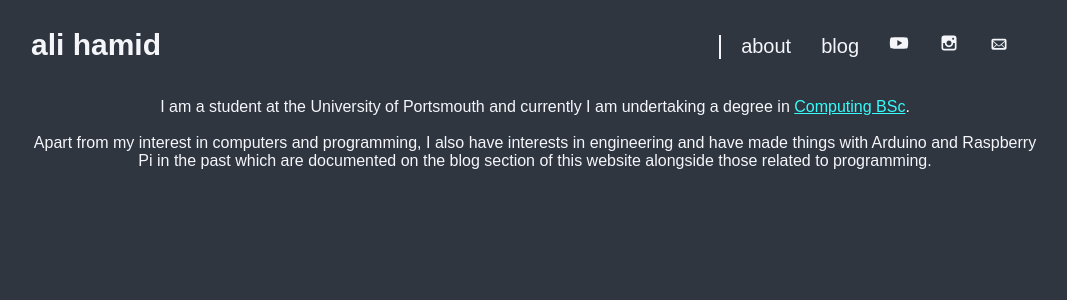
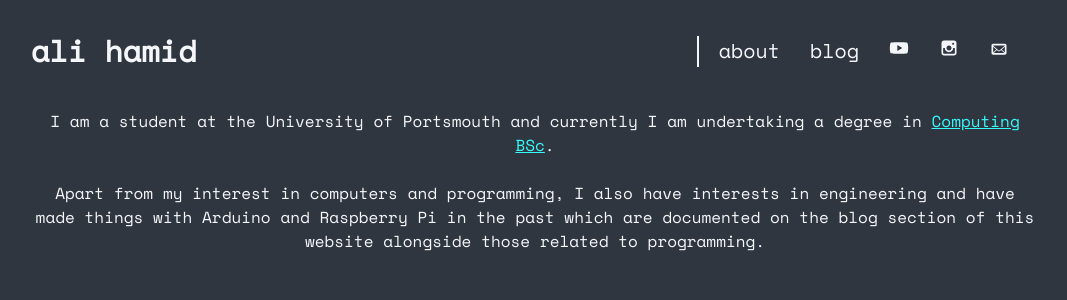
Before and after one commit to al651/alham.co, a React (Create React App) app: page / in a window 1280 px wide. Shown: the top 300 px of the page, without its empty margins (105-1172 px from the left). Built offline with nearby package versions, Linux system fonts and the light colour scheme.

Commit message:
moved app.css + font fixes

```diff
--- /dev/null
+++ b/src/App.css
@@ -0,0 +1,53 @@
+@font-face {
+  font-family: "Regular";
+  src: local("SpaceMono-Regular"),
+    url("./fonts/SpaceMono/SpaceMono-Regular.ttf") format("truetype");
+}
+
+@font-face {
+  font-family: "Bold";
+  src: local("SpaceMono-Bold"),
+    url("./fonts/SpaceMono/SpaceMono-Bold.ttf") format("truetype");
+}
+
+@font-face {
+  font-family: "Italic";
+  src: local("SpaceMono-Italic"),
+    url("./fonts/SpaceMono/SpaceMono-Italic.ttf") format("truetype");
+}
+
+@font-face {
+  font-family: "BoldItalic";
+  src: local("SpaceMono-BoldItalic"),
+    url("./fonts/SpaceMono/SpaceMono-BoldItalic.ttf") format("truetype");
+}
+
+:root {
+  background-color: #2f3640;
+  color: var(--text-color);
+
+
+  --background-color: #2f3640;
+  --text-color: #f5f6fa;
+  --text-secondary-color: black;
+  --text-hover-color: #95a5a6;
+
+  /* --primary-color: rgba(63,61,86,1);
+  --primary-color-hover: rgba(63,61,86,0.8);
+  --secondary-color: rgba(195, 148, 78, 1);
+  --secondary-color-hover: rgba(195, 148, 78, 0.8); */
+  --background-color-hover: #C6BCBC;
+  --alt-background: #006600;
+  --link-color: #37fafa;
+}
+
+body {
+    text-align: center;
+    padding-left: 10%;
+    padding-right: 10%;
+    font-family: 'Regular';
+}
+
+/* *, *::before, *::after{
+  box-sizing: border-box;
+} */
--- a/src/App.js
+++ b/src/App.js
@@ -1,7 +1,7 @@
 import Navbar from './components/Navbar'
 import HomePage from './pages/Home'
 import BlogPage from './pages/Blog'
-import './styles/App.css'
+import './App.css'
 import { BrowserRouter as Router, Routes, Route } from 'react-router-dom';
 
 function App() {
--- a/src/index.js
+++ b/src/index.js
@@ -3,7 +3,7 @@ import ReactDOM from 'react-dom';
 
 import App from './App';
 import reportWebVitals from './reportWebVitals'
-import './fonts/SpaceMono/SpaceMono-Regular.ttf';
+
 
 ReactDOM.render(
   <React.StrictMode>
--- a/src/styles/App.css
+++ /dev/null
@@ -1,29 +0,0 @@
-:root {
-  background-color: #2f3640;
-  color: var(--text-color);
-
-
-  --background-color: #2f3640;
-  --text-color: #f5f6fa;
-  --text-secondary-color: black;
-  --text-hover-color: #95a5a6;
-
-  /* --primary-color: rgba(63,61,86,1);
-  --primary-color-hover: rgba(63,61,86,0.8);
-  --secondary-color: rgba(195, 148, 78, 1);
-  --secondary-color-hover: rgba(195, 148, 78, 0.8); */
-  --background-color-hover: #C6BCBC;
-  --alt-background: #006600;
-  --link-color: #37fafa;
-}
-
-body {
-    text-align: center;
-    padding-left: 10%;
-    padding-right: 10%;
-    font-family: 'Space Mono', sans-serif;
-}
-
-/* *, *::before, *::after{
-  box-sizing: border-box;
-} */
```
